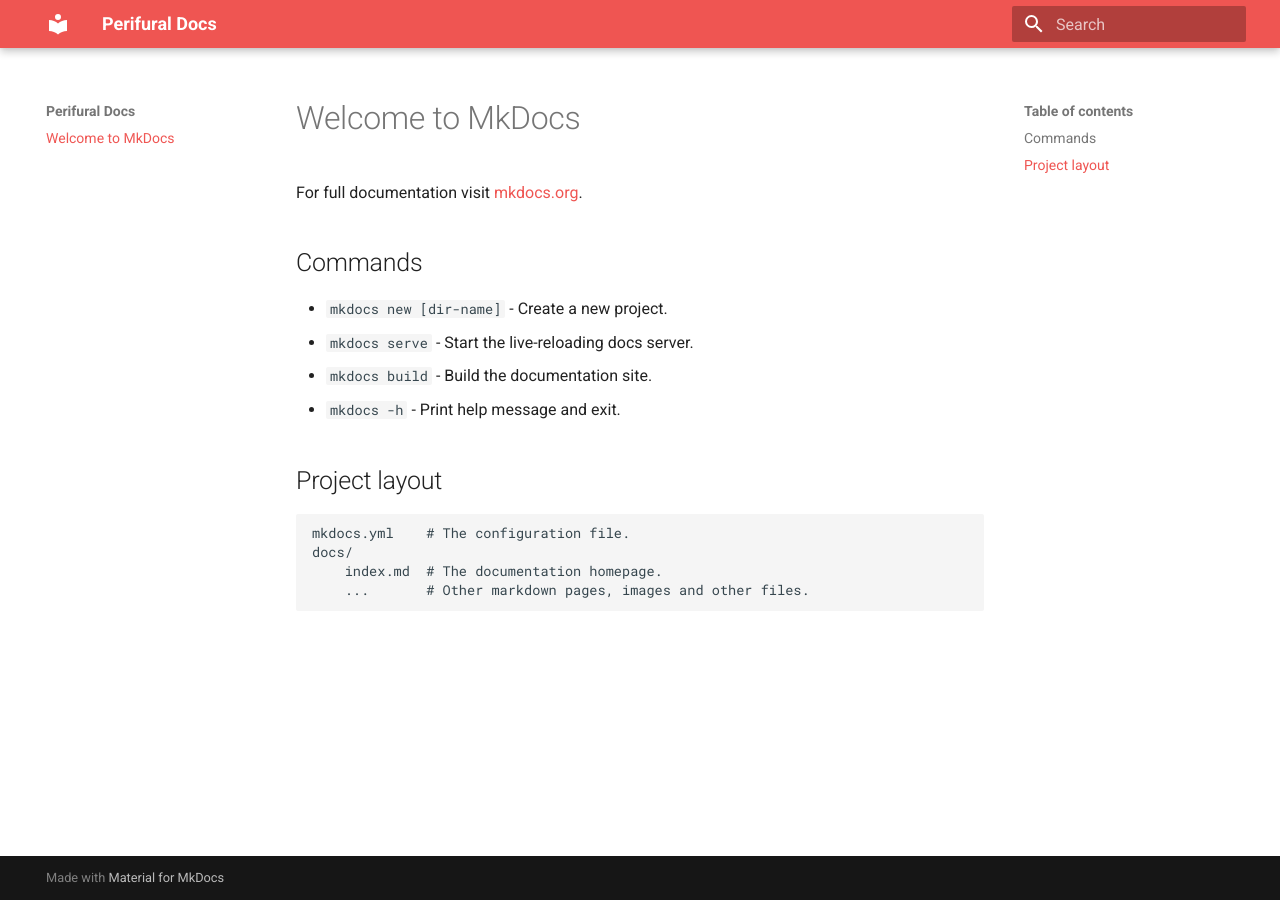
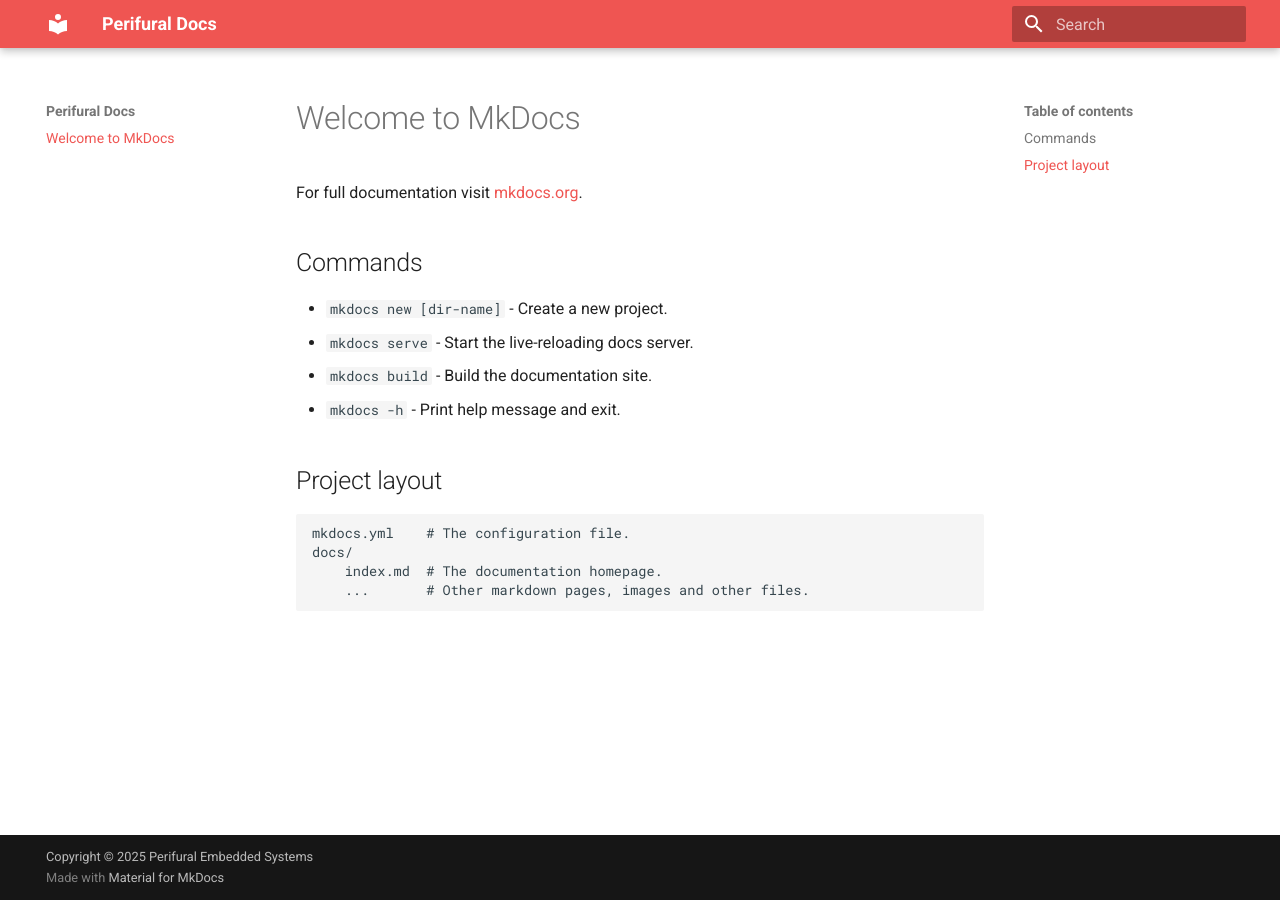
Before and after one commit to perifural/perifural.docs, an MkDocs documentation site: the page built from docs/index.md, in a window 1280 px wide. Built offline with MkDocs 1.6.1 and Material for MkDocs 9.7.7, drawn with Linux system fonts in a browser that asks for light colours.

Commit message:
Update mkdocs.yml

```diff
--- a/mkdocs.yml
+++ b/mkdocs.yml
@@ -5,3 +5,4 @@ theme:
   palette:
     primary: red
     accent: deep orange
+copyright: Copyright &copy; 2025 Perifural Embedded Systems
```
